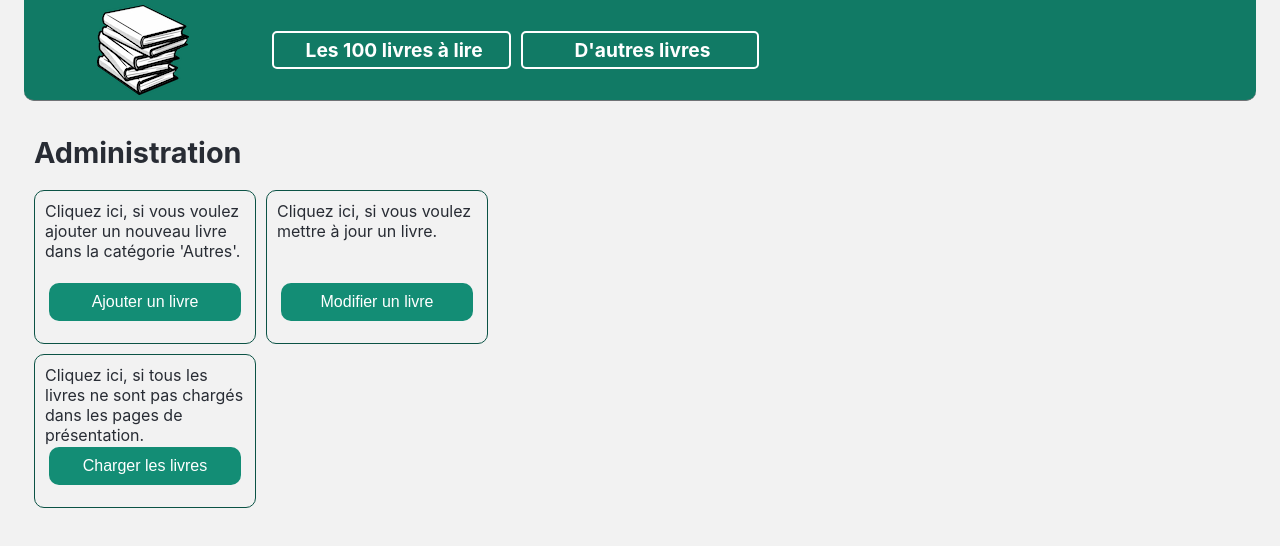
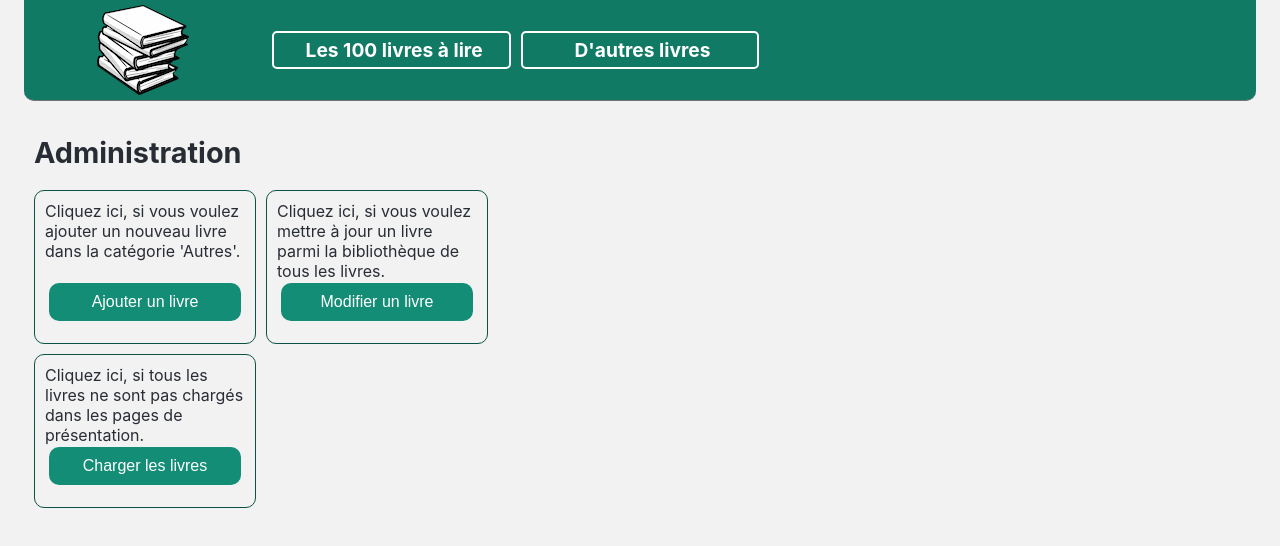
Before and after one commit to GitDrinou/Les100Livres, a React (Create React App) app in the folder frontend/: page /admin in a window 1280 px wide. Shown: the top 546 px of the page. Built offline with nearby package versions, Linux system fonts and the light colour scheme; no server answers.

Commit message:
refactor: modification du nom du composant UpdateABook

```diff
--- a/frontend/src/App.tsx
+++ b/frontend/src/App.tsx
@@ -6,7 +6,8 @@ import Home from "./pages/Home/Home";
 import List100Books from "./pages/List100Books/List100Books";
 import UpdateBook from "./pages/UpdateBook/UpdateBook";
 import Admin from "./pages/Admin/Admin";
-import UpdateABook from "./pages/UpdateABook/UpdateABook";
+import UpdateABook from "./pages/Books/Books";
+import Books from "./pages/Books/Books";
 
 const App = () => {
 
@@ -18,7 +19,7 @@ const App = () => {
                    <Route path={"/other-books"} element={<ListOtherBooks/>} />
                    <Route path={"/add-book"} element={<AddBook/>} />
                    <Route path={"/update-book/:bookId"} element={<UpdateBook/>} />
-                   <Route path={"/update-a-book"} element={<UpdateABook/>} />
+                   <Route path={"/books"} element={<Books/>} />
                    <Route path={"/admin"} element={<Admin/>} />
                </Routes>
            </BrowserRouter>
--- a/frontend/src/pages/Admin/Admin.tsx
+++ b/frontend/src/pages/Admin/Admin.tsx
@@ -49,9 +49,10 @@ const Admin = () => {
                           actionButton={() => document.location.href = "/add-book"}
                         />
                         <AdminCardButton
-                          description={"Cliquez ici, si vous voulez mettre à jour un livre."}
+                          description={"Cliquez ici, si vous voulez mettre à jour un livre parmi la bibliothèque de" +
+                            " tous les livres."}
                           label={"Modifier un livre"}
-                          actionButton={() => document.location.href = "/update-a-book"}
+                          actionButton={() => document.location.href = "/books"}
                         />
                         {data.length === 0 &&
                           <AdminCardButton
--- a/frontend/src/pages/UpdateABook/UpdateABook.tsx
+++ b/frontend/src/pages/Books/Books.tsx
@@ -1,7 +1,7 @@
 import * as React from "react";
 import Menu from "../../components/Menu/Menu";
 // @ts-ignore
-import styles from "./UpdateABook.module.css";
+import styles from "./Books.module.css";
 import {ChangeEvent, useEffect, useState} from "react";
 import {Book} from "../../types/Types";
 import CallAPI from "../../hooks/CallAPI";
@@ -10,7 +10,7 @@ import Pagination from "../../components/Pagination/Pagination";
 // @ts-ignore
 import UpdateIcon from "../../assets/icons/ico-update.png";
 
-const UpdateABook = () => {
+const Books = () => {
   const [page, setPage] = useState(0);
   const [totalPages, setTotalPages] = useState(1);
   const [data, setData] = useState<Book[]>([]);
@@ -89,4 +89,4 @@ const UpdateABook = () => {
     )
 }
 
-export default UpdateABook;
+export default Books;
```
Also changed, not shown: frontend/src/pages/Books/Books.module.css (renamed from frontend/src/pages/UpdateABook/UpdateABook.module.css).
